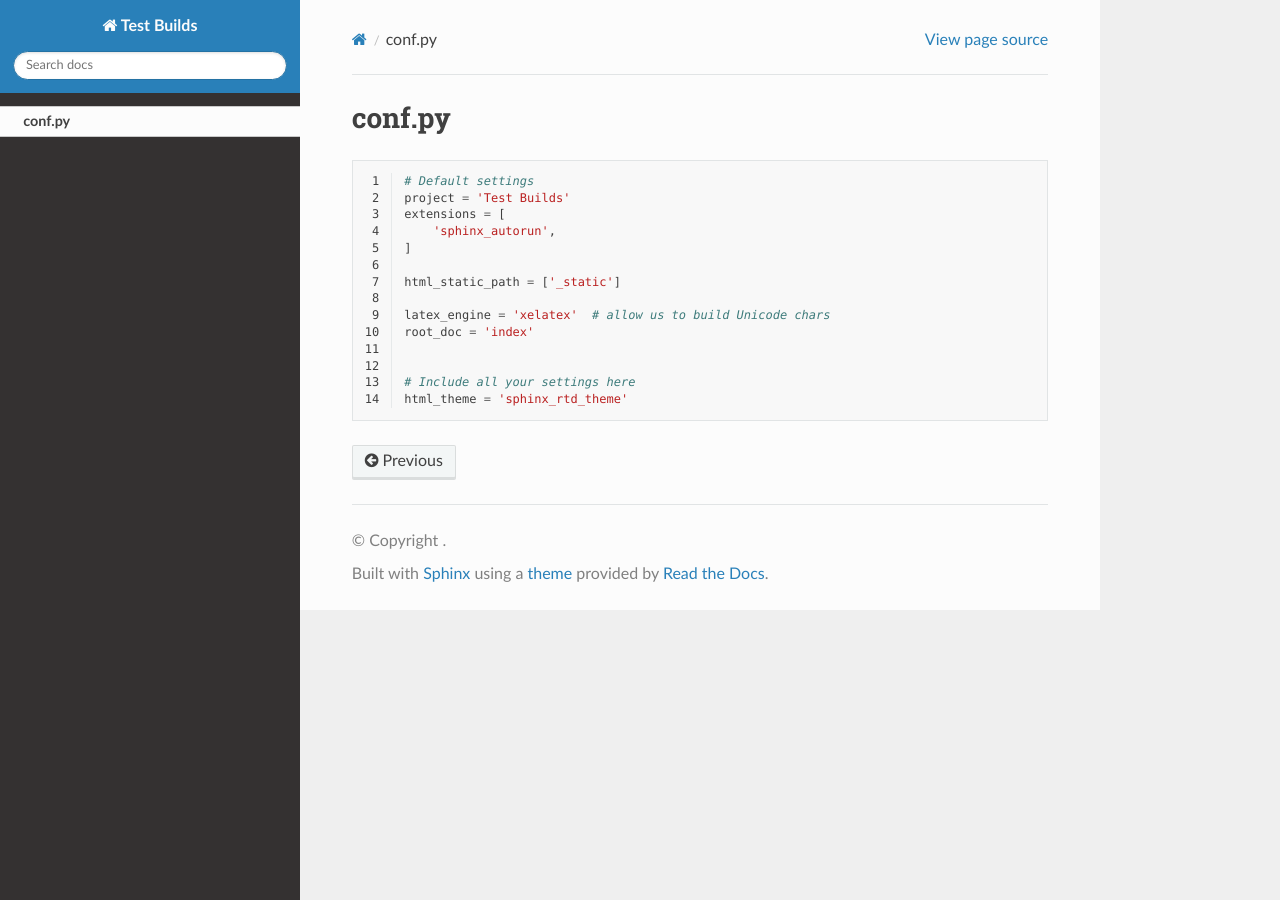
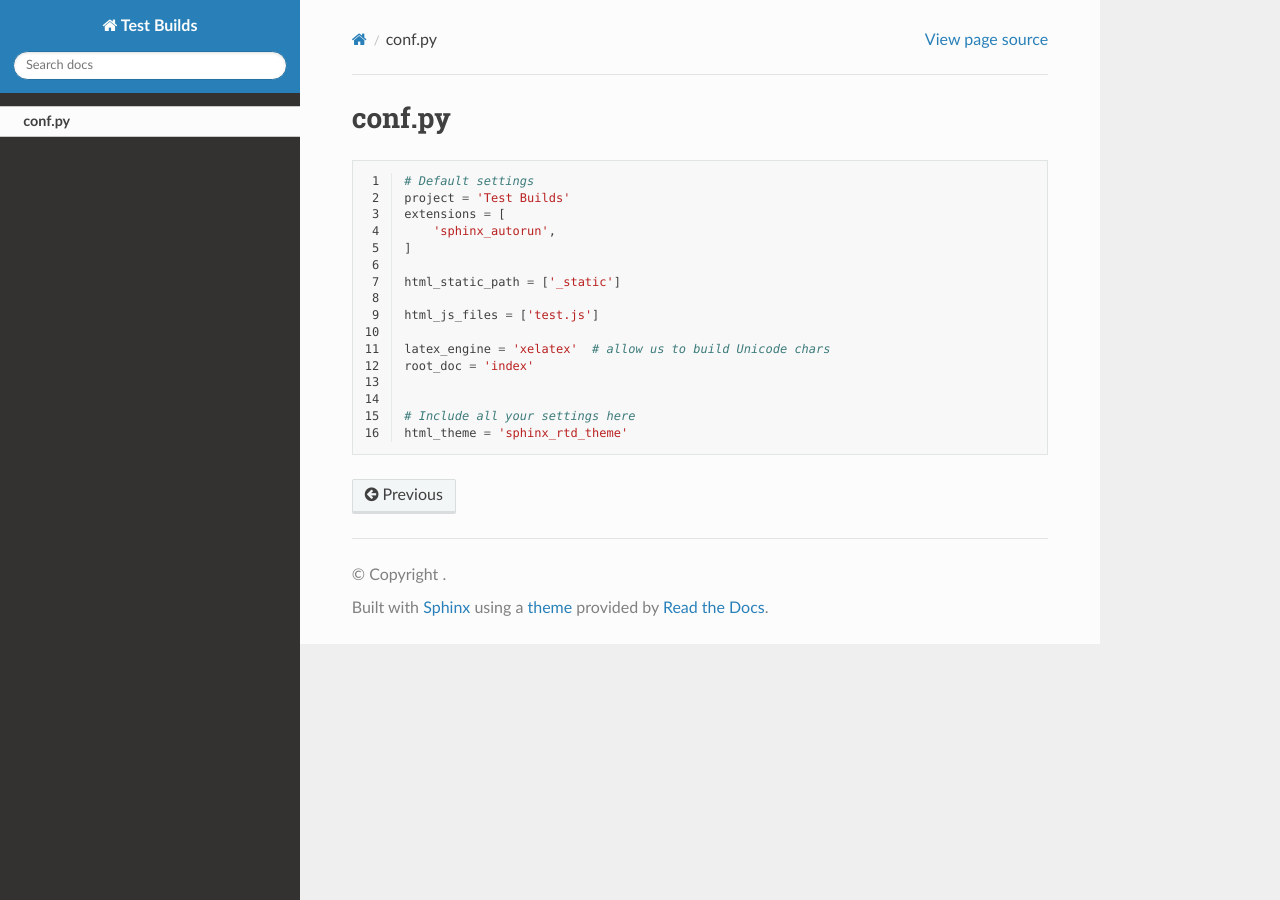
Before and after one commit to readthedocs/test-builds, a Sphinx documentation site: the page built from docs/conf.rst, in a window 1280 px wide. Built offline with Sphinx 7.4.7 and the Read the Docs theme 2.0.0, drawn with Linux system fonts in a browser that asks for light colours.

Commit message:
Add js file

```diff
--- a/docs/conf.py
+++ b/docs/conf.py
@@ -6,6 +6,8 @@ extensions = [
 
 html_static_path = ['_static']
 
+html_js_files = ['test.js']
+
 latex_engine = 'xelatex'  # allow us to build Unicode chars
 root_doc = 'index'
 
```
